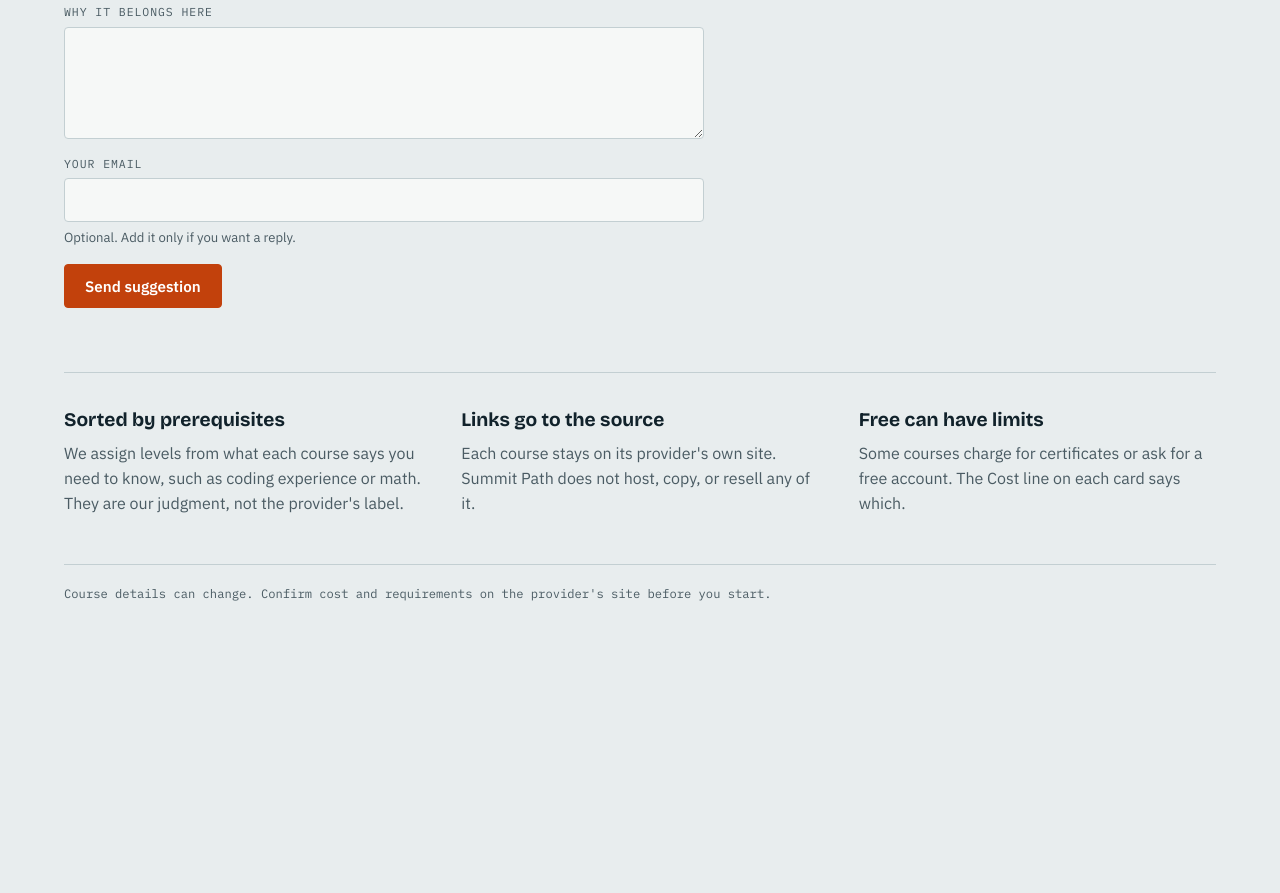
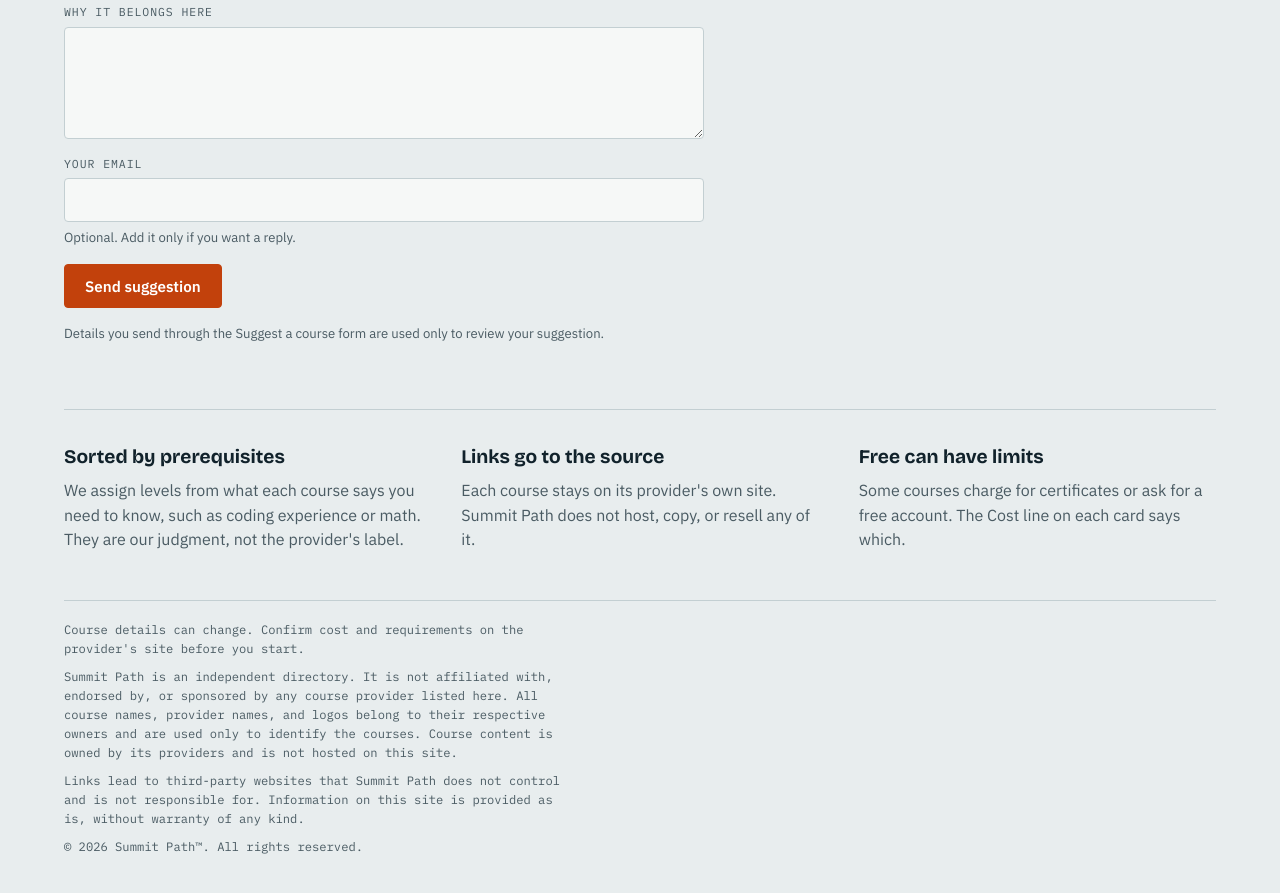
Before and after one commit to fahimalisalim/summitpath, a plain HTML site: page index.html in a window 1280 px wide. Shown: the part 6050-6943 px from the top of the page. Before the commit the page ends 6702 px from the top, so only its background shows below. Drawn offline with nearby package versions, Linux system fonts and the light colour scheme.

Commit message:
Add files via upload

```diff
--- a/index.html
+++ b/index.html
@@ -167,6 +167,7 @@ h2 { font-family: var(--font-display); font-weight: 700; font-size: clamp(1.7rem
 .field { display: grid; gap: 0.35rem; min-width: 0; }
 .field label { font-family: var(--font-mono); font-size: 0.72rem; letter-spacing: 0.08em; text-transform: uppercase; color: var(--ink-2); }
 .field .hint { font-size: 0.82rem; color: var(--ink-2); }
+.form-privacy { margin: 0; font-size: 0.82rem; color: var(--ink-2); }
 .field textarea { resize: vertical; min-height: 6rem; line-height: 1.5; }
 .field-row { display: grid; grid-template-columns: repeat(auto-fit, minmax(min(100%, 15rem), 1fr)); gap: 1rem; }
 .form-bottom { display: flex; flex-wrap: wrap; align-items: center; gap: 0.75rem 1.25rem; }
@@ -178,6 +179,8 @@ button.btn:disabled { opacity: 0.6; cursor: default; }
 .how { display: grid; grid-template-columns: repeat(auto-fit, minmax(min(100%, 15rem), 1fr)); gap: 1.5rem 2.5rem; margin-top: 4rem; padding-top: 2rem; border-top: 1px solid var(--line); }
 .how h3 { font-family: var(--font-display); font-weight: 700; font-size: 1.2rem; margin: 0 0 0.4rem; }
 .how p { margin: 0; color: var(--ink-2); }
+footer p { margin: 0 0 0.6rem; max-width: 70ch; line-height: 1.55; }
+footer p:last-child { margin-bottom: 0; }
 footer { margin-top: 3rem; padding-top: 1.25rem; border-top: 1px solid var(--line); font-family: var(--font-mono); font-size: 0.76rem; color: var(--ink-2); }
 
 @media (max-width: 52rem) {
@@ -330,6 +333,7 @@ footer { margin-top: 3rem; padding-top: 1.25rem; border-top: 1px solid var(--lin
         <button class="btn primary" type="submit" id="suggest-send">Send suggestion</button>
         <p class="form-status" id="suggest-status" role="status" aria-live="polite"></p>
       </div>
+      <p class="form-privacy">Details you send through the Suggest a course form are used only to review your suggestion.</p>
     </form>
   </section>
 
@@ -348,7 +352,12 @@ footer { margin-top: 3rem; padding-top: 1.25rem; border-top: 1px solid var(--lin
     </div>
   </section>
 
-  <footer>Course details can change. Confirm cost and requirements on the provider's site before you start.</footer>
+  <footer>
+    <p>Course details can change. Confirm cost and requirements on the provider's site before you start.</p>
+    <p>Summit Path is an independent directory. It is not affiliated with, endorsed by, or sponsored by any course provider listed here. All course names, provider names, and logos belong to their respective owners and are used only to identify the courses. Course content is owned by its providers and is not hosted on this site.</p>
+    <p>Links lead to third-party websites that Summit Path does not control and is not responsible for. Information on this site is provided as is, without warranty of any kind.</p>
+    <p>&copy; 2026 Summit Path&trade;. All rights reserved.</p>
+  </footer>
 </div>
 
 <script>
```
